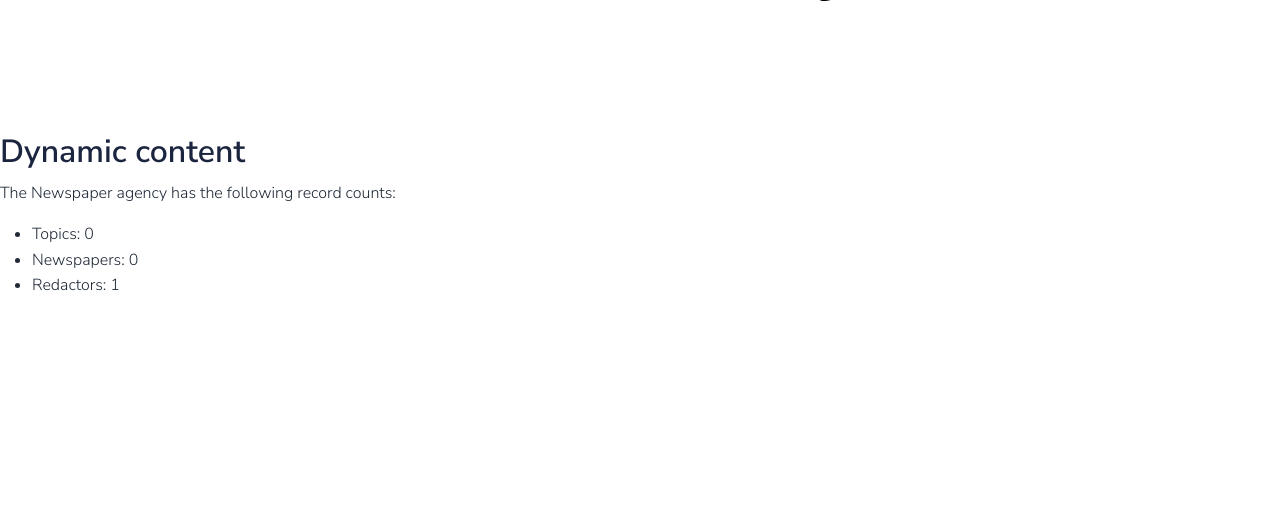
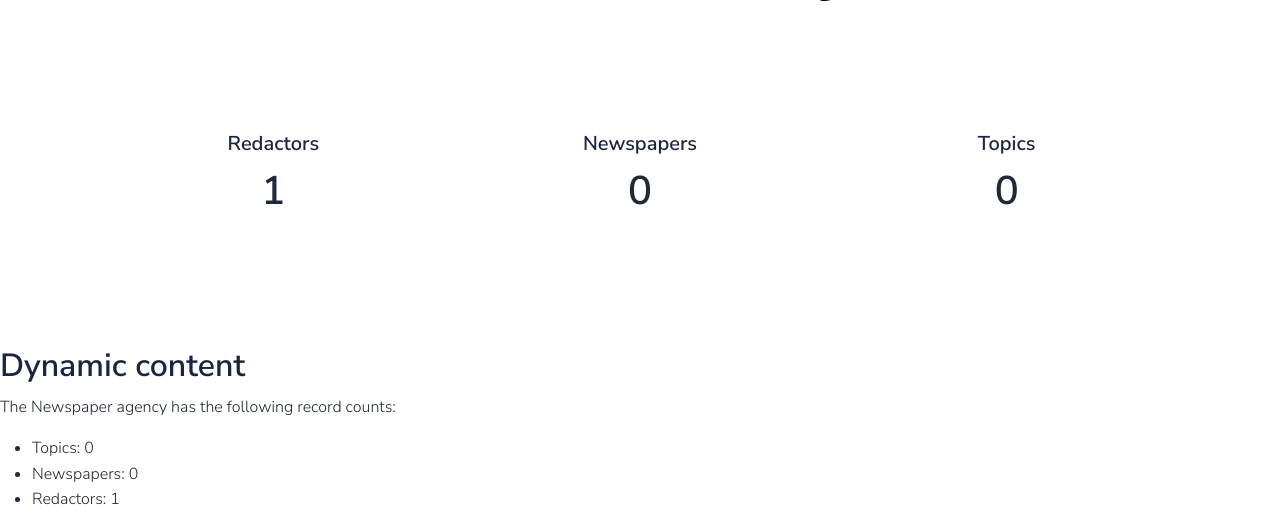
Before and after one commit to bknyrik/newspaper-agency-system, a Django app: page / in a window 1280 px wide. Shown: the part 1309-1838 px from the top of the page. Before the commit the page ends 1600 px from the top, so only its background shows below. Run offline with Django 5.2, Linux system fonts and the light colour scheme; the visitor is signed in with stand-in values (Sample User, id 1); data comes from the database, SQL or seed files in the repository; data that the repository does not hold is empty.

Commit message:
Add section with headings 3 and spans in index.html

```diff
--- a/templates/editor/index.html
+++ b/templates/editor/index.html
@@ -34,6 +34,24 @@
       </div>
     </div>
   </section>
+  <section class="section section-lg pt-0">
+    <div class="container">
+      <div class="row">
+        <div class="col-md-4 col-lg-4 text-center">
+          <h3 class="h5">Redactors</h3>
+          <span class="counter display-3 text-gray d-block">{{ count_redactors }}</span>
+        </div>
+        <div class="col-md-4 col-lg-4 text-center">
+          <h3 class="h5">Newspapers</h3>
+          <span class="counter display-3 text-gray d-block">{{ count_newspapers }}</span>
+        </div>
+        <div class="col-md-4 col-lg-4 text-center">
+          <h3 class="h5">Topics</h3>
+          <span class="counter display-3 text-gray d-block">{{ count_topics }}</span>
+        </div>
+      </div>
+    </div>
+  </section>
   <h2>Dynamic content</h2>
   <p>The Newspaper agency has the following record counts:</p>
   <ul>
```
